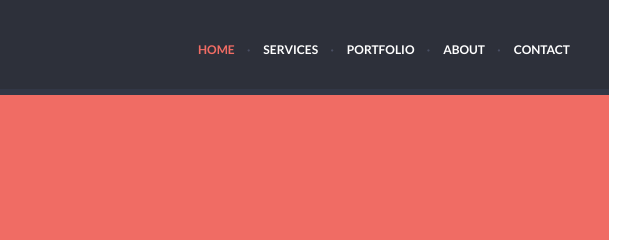
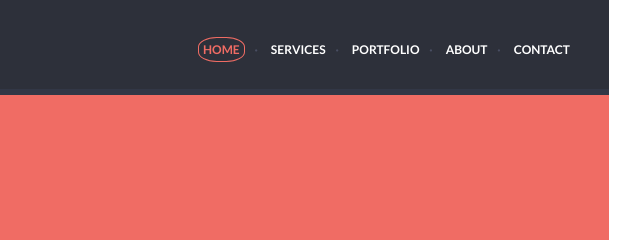
Before and after one commit to friedooo/singolo, a plain HTML site: page index.html in a window 1280 px wide. Both pictures are taken after a click on the link "HOME". Shown: the top 240 px of the page, 541-1181 px from the left. Drawn offline with Linux system fonts and the light colour scheme; files whose address does not match are found by name.

Commit message:
fix: event trouble

```diff
--- a/index.html
+++ b/index.html
@@ -10,7 +10,7 @@
                <div class="logo">SINGOLO<sup>&#10038;</sup></div>
                <nav class="header__navigation">
                        <ul class="navbar" id = 'navId'>
-                           <li class = "active"><a href="#home">HOME</a></li>
+                           <li><a class = "active" href="#home">HOME</a></li>
                            <li ><a href="#services">SERVICES</a></li>
                            <li><a href="#portfolio">PORTFOLIO</a></li>
                            <li><a href="#about">ABOUT</a></li>
--- a/script.js
+++ b/script.js
@@ -4,7 +4,7 @@ console.log(navbar);
 
 navbar.addEventListener('click', (event) =>
 {
-    navbar.querySelectorAll('li').forEach(elem => elem.classList.remove('active'));
     navbar.querySelectorAll('li a').forEach(elem => elem.classList.remove('active'));
+    if (event.target.tagName == 'A')
     event.target.classList.add('active');
 });
--- a/style.css
+++ b/style.css
@@ -728,5 +728,9 @@ sup
 
 
 .active {
+    padding: 4px;
     color: #f06c64 !important;
+    border: 1.5px solid #f06c64;
+    border-radius: 40%;
+
 }
```
